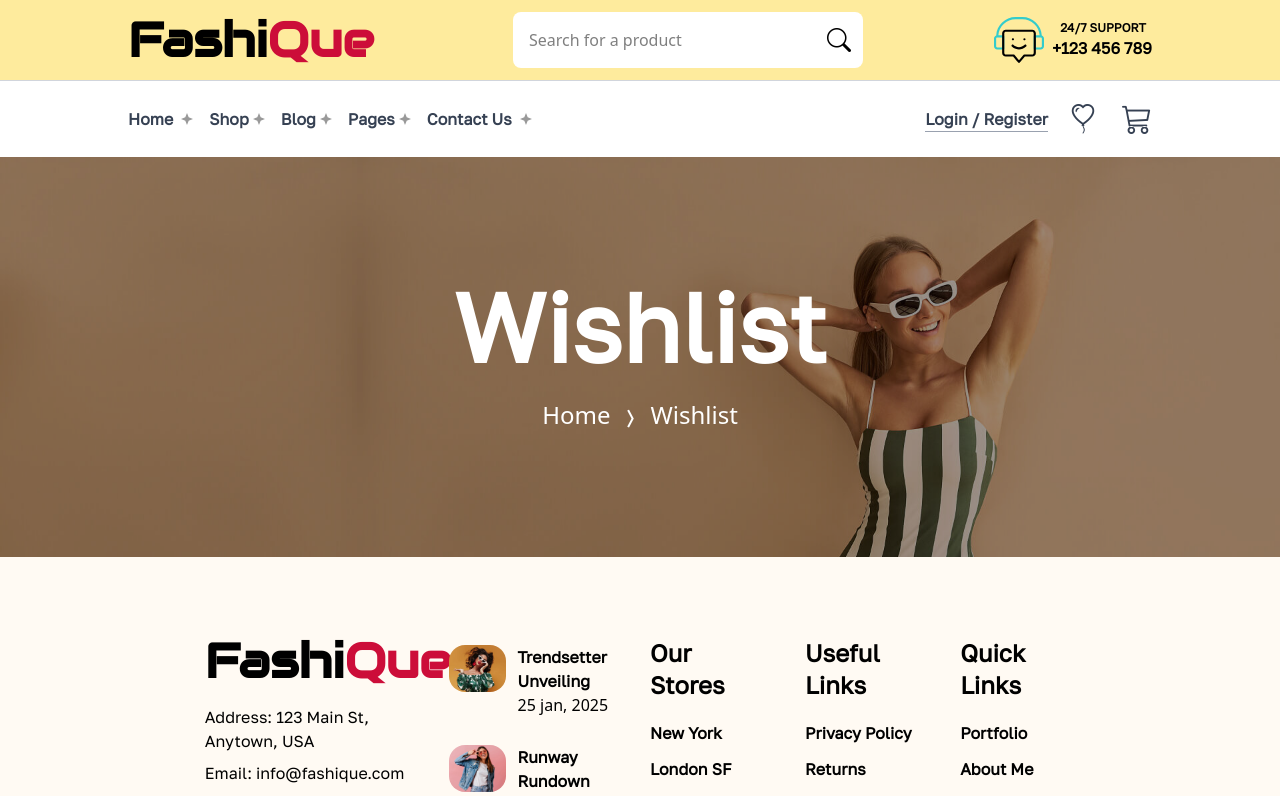
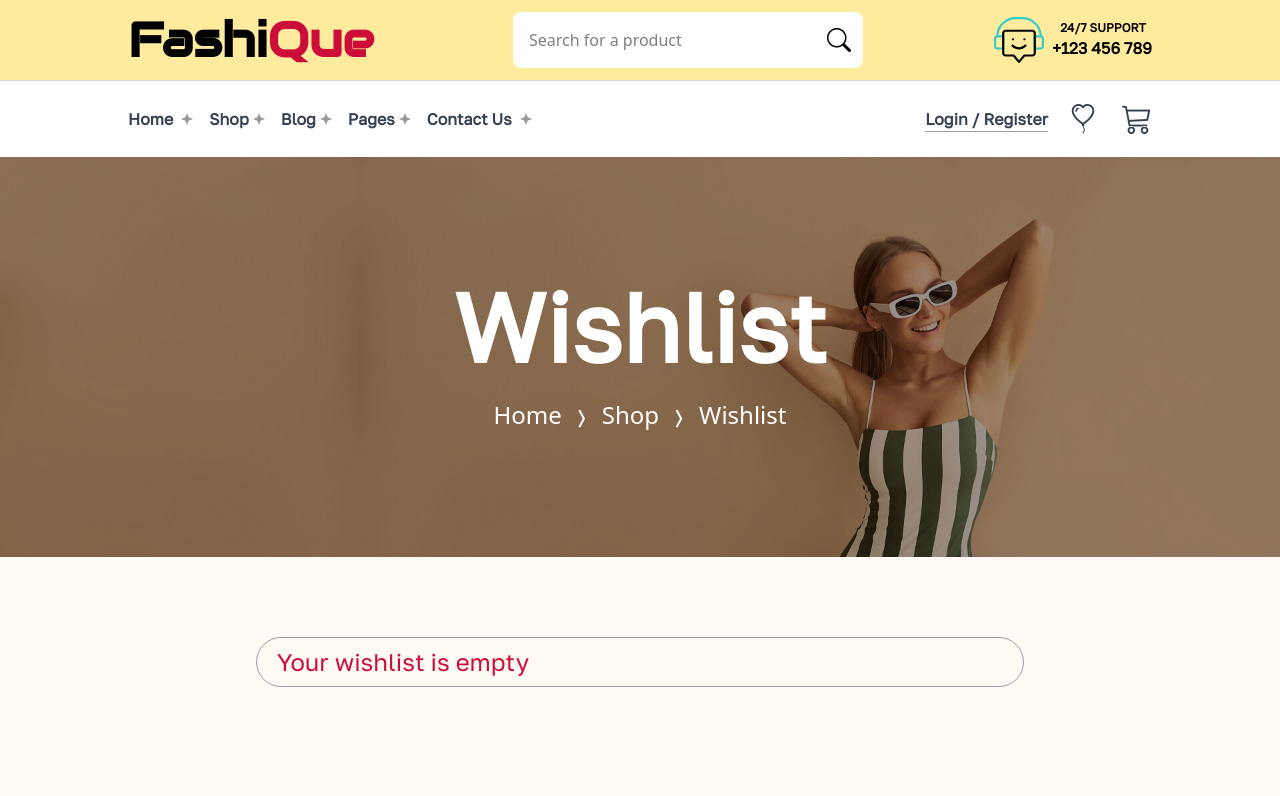
Before and after one commit to Jisap/next16-ecommerce-frontend, a Next.js app: page /UI-Components/Pages/Wishlist in a window 1280 px wide. Shown: the top 796 px of the page. Built offline with nearby package versions, Linux system fonts and the light colour scheme.

Commit message:
feat: add wishlist page UI with local storage management and item removal.

```diff
--- a/app/UI-Components/Pages/Wishlist/page.tsx
+++ b/app/UI-Components/Pages/Wishlist/page.tsx
@@ -19,7 +19,7 @@ type ProductType = {
 
 const Wishlist = () => {
 
-  const [whishlist, setWishlist] = useState<ProductType[]>([]);
+  const [wishlist, setWishlist] = useState<ProductType[]>([]);
 
   useEffect(() => {
     const stored = localStorage.getItem("wishlist");
@@ -29,7 +29,7 @@ const Wishlist = () => {
   }, []);
 
   const removeItem = (id: number): void => {
-    const updated = whishlist.filter((item) => item.id !== id);
+    const updated = wishlist.filter((item) => item.id !== id);
     toast.error("Removed From Wishlist")
     setWishlist(updated);
     localStorage.setItem("wishlist", JSON.stringify(updated));
@@ -37,7 +37,39 @@ const Wishlist = () => {
 
   return (
     <>
-      <PageHeader title="Wishlist" currentPage="Wishlist" />
+      <PageHeader
+        title="Wishlist"
+        currentPage="Wishlist"
+        parentPage="Shop"
+        parentLink="/UI-Components/Shop"
+      />
+
+      <div className="px-[8%] lg:px-[20%] py-20">
+        {wishlist.length === 0 ? (
+          <p className="text-2xl text-secondary GolosText border border-gray-400 px-5 py-2 rounded-full">
+            Your wishlist is empty
+          </p>
+        ) : (
+          <div className="flex flex-col gap-10">
+            {wishlist.map((product) => (
+              <div
+                key={product.id}
+                className="flex flex-col md:flex-row items-start md:items-center justify-between border-b border-gray-400 pb-8"
+              >
+                <div className="flex items-center gap-5">
+                  <Image
+                    src={product.image}
+                    alt={product.title}
+                    width={100}
+                    height={100}
+                    className="w-24 h-24 md:w-28 md:h-28 rounded-2xl object-cover"
+                  />
+                </div>
+              </div>
+            ))}
+          </div>
+        )}
+      </div>
     </>
   )
 }
```
